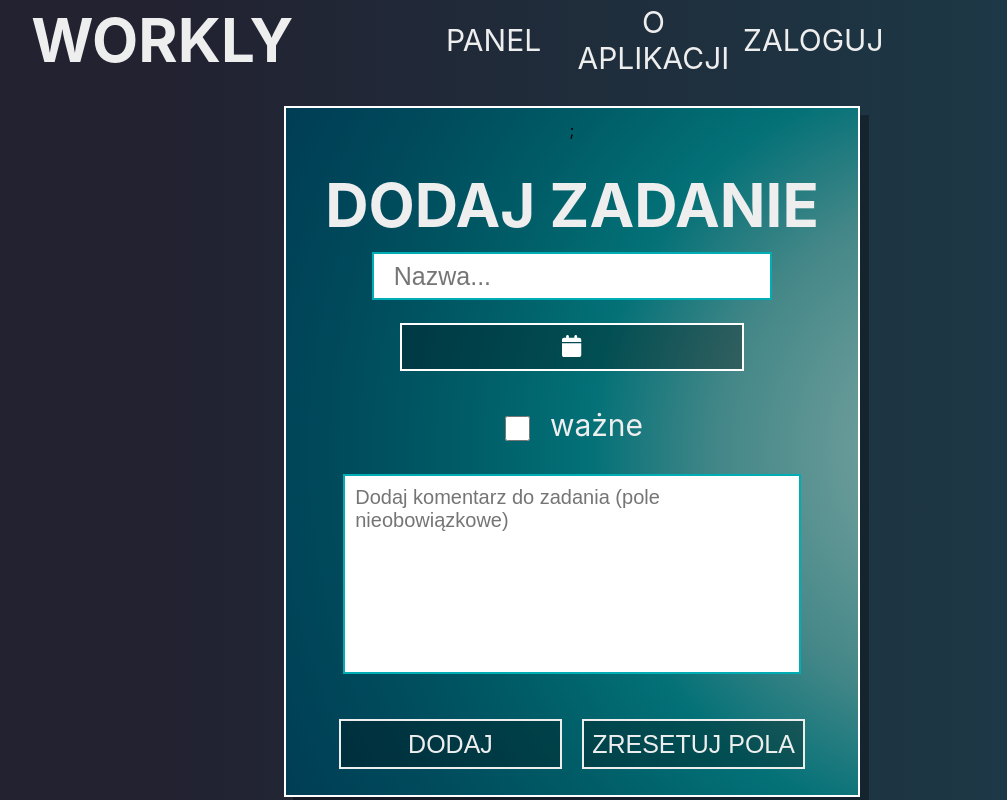
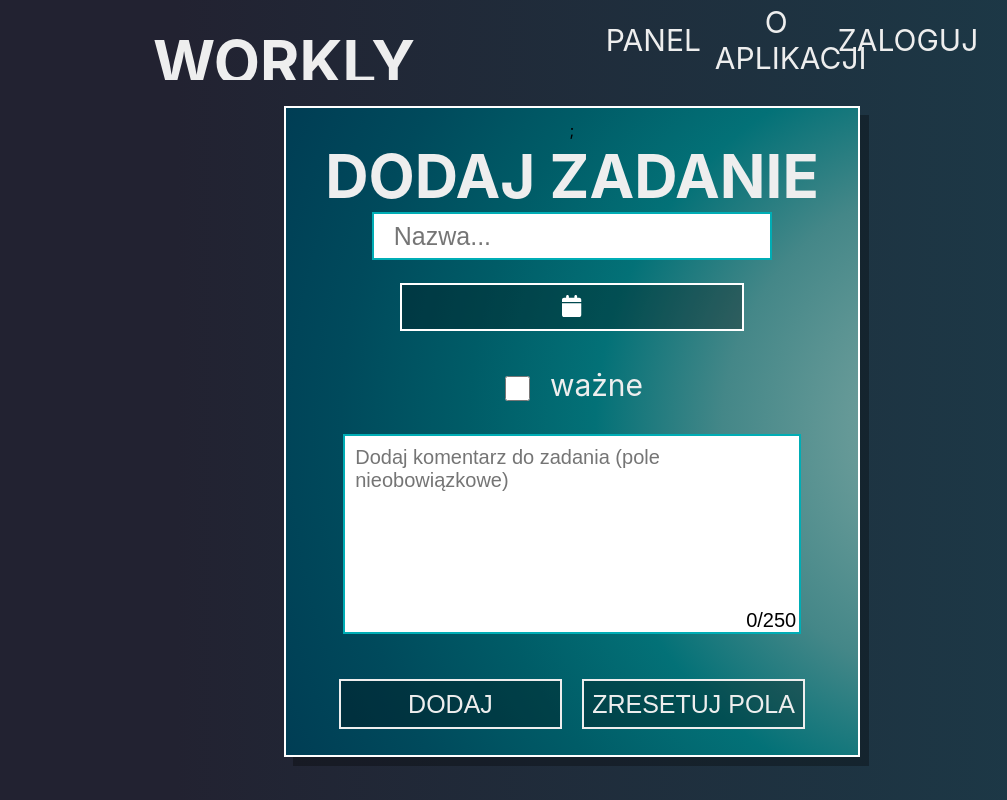
Before and after one commit to szymonqqq/workly, a React (Create React App) app: page /add_task in a window 1280 px wide. Shown: the whole page, without its empty margins (68-1075 px from the left). Built offline with nearby package versions, Linux system fonts and the light colour scheme; no server answers.

Commit message:
naprawa styli dodanie max dlugosci tekstu mainpage

```diff
--- a/src/App.css
+++ b/src/App.css
@@ -6,227 +6,3 @@
   height: 100vh;
   overflow: hidden;
 }
-nav {
-  display: flex;
-  width: 100%;
-  justify-content: center;
-  align-items: center;
-  height: 10vh;
-  background: rgb(34, 34, 49);
-  background: linear-gradient(
-    90deg,
-    rgba(34, 34, 49, 1) 19%,
-    rgba(27, 61, 75, 1) 100%,
-    rgba(3, 160, 169, 1) 100%,
-    rgba(2, 0, 36, 1) 100%,
-    rgba(0, 173, 181, 1) 100%
-  );
-  overflow: hidden;
-}
-nav ul {
-  cursor: pointer;
-  width: 90%;
-  height: 100%;
-  display: flex;
-  flex-direction: row;
-  justify-content: center;
-  align-items: center;
-  text-align: center;
-}
-nav ul li {
-  list-style: none;
-  padding: 15px 0;
-  width: 15%;
-  transition: 0.2s;
-}
-li a {
-  font-size: 30px;
-  text-decoration: none;
-  color: #eeeeee;
-  text-transform: uppercase;
-}
-nav li:hover {
-  border-bottom: 3px solid #00adb5;
-  box-sizing: border-box;
-}
-nav h1 {
-  width: 10%;
-  padding-left: 15%;
-  font-size: 60px;
-  margin: auto;
-}
-
-@media only screen and (max-width: 1080px) {
-  nav {
-    z-index: 2;
-  }
-  nav ul li {
-    width: 23%;
-  }
-  nav ul {
-    justify-content: flex-end;
-    margin-right: 15%;
-  }
-  nav h1 {
-    padding-left: 8%;
-  }
-}
-@media only screen and (max-width: 1366px) {
-  nav h1 {
-    margin: 0;
-    /* margin-top: 2%; */
-    padding-left: 6%;
-  }
-  .theme h1 {
-    margin: 0;
-  }
-}
-@media only screen and (max-width: 1366px) {
-  nav {
-    padding: 2%;
-  }
-  nav h1 {
-    margin: 0;
-
-    padding-left: 6%;
-  }
-  .theme h1 {
-    margin: 0;
-  }
-}
-@media only screen and (max-width: 1080px) {
-  nav h1 {
-    z-index: 3;
-    margin: 0;
-    width: auto;
-    text-align: left;
-  }
-  nav {
-    justify-content: normal;
-  }
-  .mobile_nav {
-    width: 100%;
-    position: absolute;
-    flex-direction: column;
-    top: 0%;
-    justify-content: center;
-    background: rgba(0, 0, 0, 80%);
-    height: 30%;
-    left: 0;
-    padding: 0;
-    margin: 0;
-    animation: upMenu 0.5s ease;
-    z-index: 2;
-  }
-
-  @keyframes upMenu {
-    0% {
-      top: -30%;
-    }
-    100% {
-      top: 0%;
-    }
-  }
-
-  .close_mobile_nav {
-    width: 100%;
-    position: absolute;
-    flex-direction: column;
-    top: -30%;
-    justify-content: center;
-    background: rgba(0, 0, 0, 80%);
-    height: 30%;
-    left: 0;
-    padding: 0;
-    margin: 0;
-    animation: closeMenu 0.5s ease;
-  }
-  @keyframes closeMenu {
-    0% {
-      top: 0%;
-    }
-    100% {
-      top: -30%;
-    }
-  }
-
-  .mobile_nav li {
-    width: 100%;
-    height: 20%;
-  }
-  .mobile_nav li a {
-    font-size: 60px;
-    width: 100%;
-    display: block;
-  }
-  .close_menu {
-    position: absolute;
-    top: 0;
-    right: 0;
-    width: 5vw;
-    height: 5vw;
-  }
-  .menu_icon {
-    position: absolute;
-    right: 5%;
-    width: 10vw;
-    height: 10vw;
-    font-size: 60px;
-    border: none;
-    background-color: transparent;
-    color: white;
-    font-size: 80px;
-  }
-
-  .close_menu,
-  .menu_icon {
-    z-index: 2;
-  }
-  .close_menu {
-    background-color: transparent;
-    color: white;
-    border: none;
-    font-size: 20px;
-  }
-}
-@media only screen and (max-width: 1024px) {
-  nav h1 {
-    font-size: 55px;
-  }
-  .menu_icon {
-    font-size: 55px;
-    right: 2%;
-    margin-top: 1%;
-  }
-  .mobile_nav {
-    height: 50%;
-  }
-  .mobile_nav li a {
-    font-size: 40px;
-  }
-}
-@media only screen and (max-width: 640px) {
-  nav h1 {
-    font-size: 30px;
-  }
-  .menu_icon {
-    font-size: 32px;
-    right: 4%;
-    margin-top: 0;
-  }
-  .mobile_nav {
-    height: 50%;
-  }
-  .mobile_nav li a {
-    font-size: 30px;
-  }
-  .close_menu {
-    margin: 2% 4% 0 0;
-  }
-}
-@media only screen and (max-width: 1080px) {
-  input,
-  textarea {
-    font-size: 30px !important;
-  }
-}
--- a/src/App.js
+++ b/src/App.js
@@ -2,6 +2,7 @@ import './App.css';
 import React, { useState } from 'react';
 import CheckToken from './components/checkToken';
 import Nav from './components/Nav';
+
 function App() {
   const [token, setToken] = useState('');
 
--- /dev/null
+++ b/src/components/MainPage.js
@@ -0,0 +1,18 @@
+import React from 'react';
+import './style/main_page.css';
+
+import { Link } from 'react-router-dom';
+const MainPage = () => {
+  return (
+    <div className="theme">
+      <div className="main_page">
+        <h1>Planuj swój dzień dzięki zaawansowanej aplikacji!</h1>
+        <Link to="/register">
+          {' '}
+          <button className="functional_button">Utwórz konto</button>
+        </Link>
+      </div>
+    </div>
+  );
+};
+export default MainPage;
--- a/src/components/Nav.js
+++ b/src/components/Nav.js
@@ -13,6 +13,8 @@ import AddTraining from './trainingComponents/AddTraining';
 import ShowNote from './notes/ShowNote';
 import { FontAwesomeIcon } from '@fortawesome/react-fontawesome';
 import { faBars, faXmark } from '@fortawesome/free-solid-svg-icons';
+import './style/nav.css';
+import MainPage from './MainPage';
 const Nav = ({ token, setToken }) => {
   const [device, setDevice] = useState('pc');
   const [menu, setMenu] = useState(false);
@@ -26,7 +28,10 @@ const Nav = ({ token, setToken }) => {
     <>
       <Router>
         <nav>
-          <h1>workly</h1>
+          <Link to="" className="link_to_main">
+            {' '}
+            <h1>workly</h1>{' '}
+          </Link>
           {device === 'mobile' && (
             <button
               onClick={() => setMenu(!menu)}
@@ -80,7 +85,7 @@ const Nav = ({ token, setToken }) => {
           <Route path="/main_panel" element={<MainPanel />} />
           <Route path="add_flashcards" element={<AddFlashCards />} />
           <Route path="/show_flashcards" element={<ShowFlashCards />} />
-
+          <Route path="" element={<MainPage />} />
           <Route
             path="/task_panel/task"
             element={<TaskPanel activity={['task', 'zadanie', 'zadania']} />}
--- a/src/components/style/addTask.css
+++ b/src/components/style/addTask.css
@@ -82,12 +82,25 @@ label input {
   height: 25px;
   margin-right: 20px;
 }
-textarea {
+.description_box {
   width: 80%;
   height: 200px;
+  position: relative;
+}
+.description_box textarea {
+  width: 100%;
+  height: 100%;
   font-size: 20px;
   padding: 10px;
   resize: none;
+}
+.description_box p {
+  position: absolute;
+  bottom: 0;
+  color: black;
+  right: 1%;
+  margin: 0;
+  padding: 2px 0;
 }
 .button_box {
   width: 85%;
--- a/src/components/style/addTraining.css
+++ b/src/components/style/addTraining.css
@@ -99,7 +99,7 @@
   color: white;
   font-size: 25px;
   border: none;
-  border-bottom: 1px solid #fff;
+  border-bottom: 2px solid #fff;
   background-color: rgba(0, 0, 0, 30%);
   cursor: pointer;
   transition: 0.2s;
--- /dev/null
+++ b/src/components/style/nav.css
@@ -0,0 +1,226 @@
+nav {
+  display: flex;
+  width: 100%;
+  justify-content: center;
+  align-items: center;
+  height: 10vh;
+  background: rgb(34, 34, 49);
+  background: linear-gradient(
+    90deg,
+    rgba(34, 34, 49, 1) 19%,
+    rgba(27, 61, 75, 1) 100%,
+    rgba(3, 160, 169, 1) 100%,
+    rgba(2, 0, 36, 1) 100%,
+    rgba(0, 173, 181, 1) 100%
+  );
+  overflow: hidden;
+}
+nav ul {
+  cursor: pointer;
+  width: 90%;
+  height: 100%;
+  display: flex;
+  flex-direction: row;
+  justify-content: center;
+  align-items: center;
+  text-align: center;
+}
+nav ul li {
+  list-style: none;
+  padding: 15px 0;
+  width: 15%;
+  transition: 0.2s;
+}
+li a {
+  font-size: 30px;
+  text-decoration: none;
+  color: #eeeeee;
+  text-transform: uppercase;
+}
+nav li:hover {
+  border-bottom: 3px solid #00adb5;
+  box-sizing: border-box;
+}
+nav h1 {
+  font-size: 60px;
+}
+.link_to_main {
+  width: 30%;
+  margin: auto;
+  padding-left: 15%;
+}
+
+@media only screen and (max-width: 1080px) {
+  nav {
+    z-index: 2;
+  }
+  nav ul li {
+    width: 23%;
+  }
+  nav ul {
+    justify-content: flex-end;
+    margin-right: 15%;
+  }
+  nav h1 {
+    padding-left: 8%;
+  }
+}
+@media only screen and (max-width: 1366px) {
+  nav h1 {
+    margin: 0;
+    /* margin-top: 2%; */
+    padding-left: 6%;
+  }
+  .theme h1 {
+    margin: 0;
+  }
+}
+@media only screen and (max-width: 1366px) {
+  nav {
+    padding: 2%;
+  }
+  nav h1 {
+    margin: 0;
+
+    padding-left: 6%;
+  }
+  .theme h1 {
+    margin: 0;
+  }
+}
+@media only screen and (max-width: 1080px) {
+  nav h1 {
+    z-index: 3;
+    margin: 0;
+    width: auto;
+    text-align: left;
+  }
+  nav {
+    justify-content: normal;
+  }
+  .mobile_nav {
+    width: 100%;
+    position: absolute;
+    flex-direction: column;
+    top: 0%;
+    justify-content: center;
+    background: rgba(0, 0, 0, 80%);
+    height: 30%;
+    left: 0;
+    padding: 0;
+    margin: 0;
+    animation: upMenu 0.5s ease;
+    z-index: 2;
+  }
+
+  @keyframes upMenu {
+    0% {
+      top: -30%;
+    }
+    100% {
+      top: 0%;
+    }
+  }
+
+  .close_mobile_nav {
+    width: 100%;
+    position: absolute;
+    flex-direction: column;
+    top: -30%;
+    justify-content: center;
+    background: rgba(0, 0, 0, 80%);
+    height: 30%;
+    left: 0;
+    padding: 0;
+    margin: 0;
+    animation: closeMenu 0.5s ease;
+  }
+  @keyframes closeMenu {
+    0% {
+      top: 0%;
+    }
+    100% {
+      top: -30%;
+    }
+  }
+
+  .mobile_nav li {
+    width: 100%;
+    height: 20%;
+  }
+  .mobile_nav li a {
+    font-size: 60px;
+    width: 100%;
+    display: block;
+  }
+  .close_menu {
+    position: absolute;
+    top: 0;
+    right: 0;
+    width: 5vw;
+    height: 5vw;
+  }
+  .menu_icon {
+    position: absolute;
+    right: 5%;
+    width: 10vw;
+    height: 10vw;
+    font-size: 60px;
+    border: none;
+    background-color: transparent;
+    color: white;
+    font-size: 80px;
+  }
+
+  .close_menu,
+  .menu_icon {
+    z-index: 2;
+  }
+  .close_menu {
+    background-color: transparent;
+    color: white;
+    border: none;
+    font-size: 20px;
+  }
+}
+@media only screen and (max-width: 1024px) {
+  nav h1 {
+    font-size: 55px;
+  }
+  .menu_icon {
+    font-size: 55px;
+    right: 2%;
+    margin-top: 1%;
+  }
+  .mobile_nav {
+    height: 50%;
+  }
+  .mobile_nav li a {
+    font-size: 40px;
+  }
+}
+@media only screen and (max-width: 640px) {
+  nav h1 {
+    font-size: 30px;
+  }
+  .menu_icon {
+    font-size: 32px;
+    right: 4%;
+    margin-top: 0;
+  }
+  .mobile_nav {
+    height: 50%;
+  }
+  .mobile_nav li a {
+    font-size: 30px;
+  }
+  .close_menu {
+    margin: 2% 4% 0 0;
+  }
+}
+@media only screen and (max-width: 1080px) {
+  input,
+  textarea {
+    font-size: 30px !important;
+  }
+}
--- a/src/components/style/task.css
+++ b/src/components/style/task.css
@@ -100,8 +100,7 @@
 }
 .info_about_element .dark p {
   max-width: 100%;
-  display: block;
-  white-space: 'pre-line';
+  overflow-wrap: break-word;
 }
 @media only screen and (max-width: 1280px) {
   .task_box {
--- a/src/components/taskComponents/addTask.js
+++ b/src/components/taskComponents/addTask.js
@@ -99,11 +99,17 @@ const AddTask = () => {
           />
           <span className="priority">ważne</span>
         </label>
-        <textarea
-          placeholder="Dodaj komentarz do zadania (pole nieobowiązkowe)"
-          value={description}
-          onChange={(e) => setDescription(e.target.value)}
-        ></textarea>
+        <div className="description_box">
+          <textarea
+            placeholder="Dodaj komentarz do zadania (pole nieobowiązkowe)"
+            value={description}
+            onChange={(e) => setDescription(e.target.value)}
+            maxLength={250}
+          >
+            {' '}
+          </textarea>
+          <p>{description.length}/250</p>
+        </div>
         <div className="button_box">
           <button onClick={handleAddTask}>dodaj</button>
           <button onClick={resetValue}>zresetuj pola</button>
--- a/src/components/taskComponents/editTask.js
+++ b/src/components/taskComponents/editTask.js
@@ -60,6 +60,7 @@ const EditTask = ({ data, changeEdit, turnEdit }) => {
         placeholder="dodaj komentarz do zadania (pole nieobowiązkowe)"
         value={editDescription}
         onChange={(e) => setDescription(e.target.value)}
+        maxLength={250}
       ></textarea>
       <div>
         <button onClick={editValue} className="functional_button">
```
Also changed, not shown: src/components/style/main_page.css (added, +17 -0 lines), src/components/taskComponents/task.js (+6 -1 lines).
